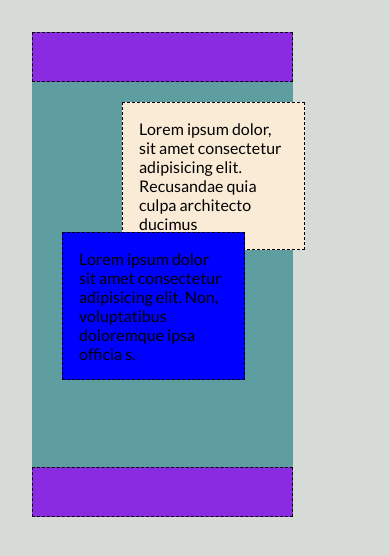
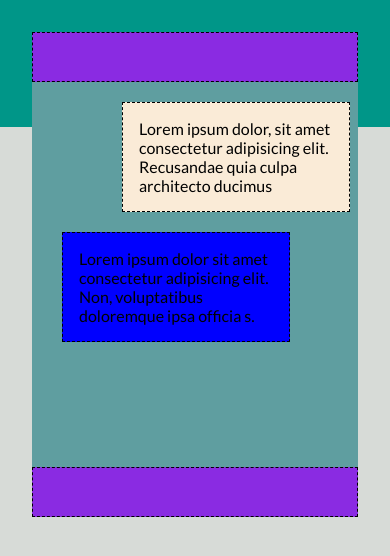
Before and after one commit to StefanRaluca/html-css-boolzapp, a plain HTML site: page index.html in a window 390 px wide. Drawn offline with Linux system fonts and the light colour scheme.

Commit message:
add linear-gradient

```diff
--- a/assets/style.css
+++ b/assets/style.css
@@ -5,12 +5,13 @@
 }
 
 body {
+    background: linear-gradient(to top, var(--boolzapp--primary--background) 85%,var(--boolzapp--secondary--background) 80%);
+    background-repeat: no-repeat;
     height: 100vh;
     font-family: Lato;
     background-color: var(--boolzapp--primary--background);
 
 }
-
 :root {
 
     --boolzapp--secondary--background: rgba(0, 150, 136, 1);
@@ -118,20 +119,20 @@ body {
     }
 
     .container_left {
-        width: auto;
+        width: 33.33px;
     }
 
-    .container {
-        margin: auto;
+    .container_right{
+        width: 95%;
     }
+
 }
 
 
-
-
 @media screen and (max-width: 540px) {
-    .container {
+    .container_right {
         width: 100%;
+        margin: auto;
     }
 
     .container_left {
```
